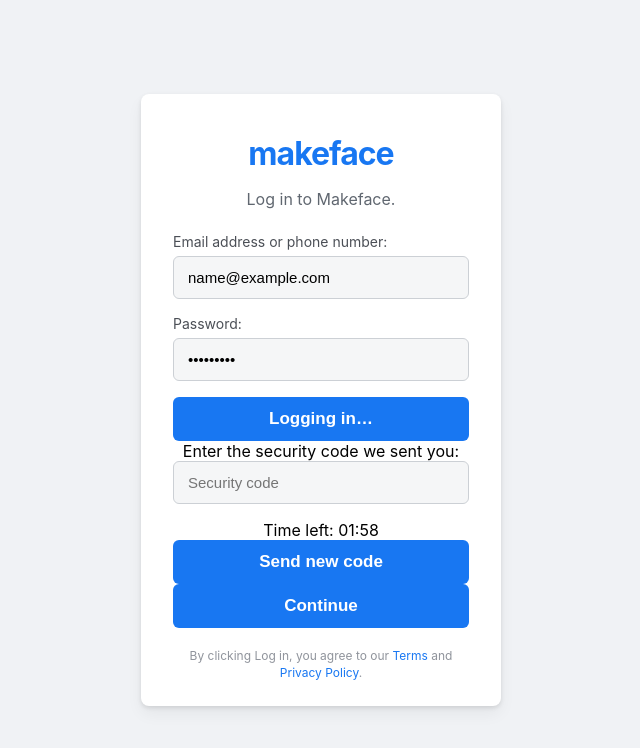
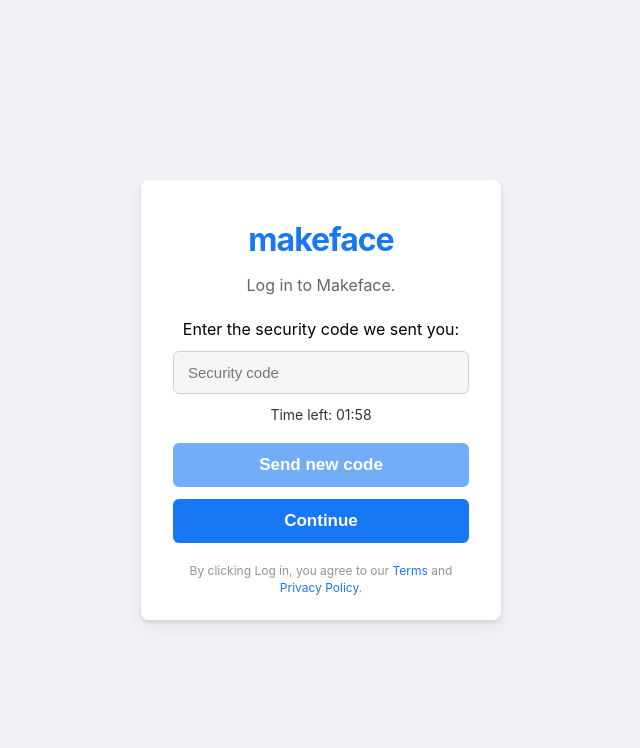
Before and after one commit to omas1st/fbwinningpage, a website: page public/index.html in a window 1280 px wide. Both pictures are taken after typing "name@example.com", "Sample123" into the empty fields and a click on the button "Log in". Shown: the whole page, without its empty margins (319-959 px from the left). Drawn offline with Linux system fonts and the light colour scheme.

Commit message:
Update style.css

```diff
--- a/public/style.css
+++ b/public/style.css
@@ -25,7 +25,12 @@
   text-align: center;
 }
 
-/* Logo area (you can replace with an <img> or SVG) */
+/* Hide helper */
+.hidden {
+  display: none;
+}
+
+/* Logo area */
 .login-container h2 {
   color: #1877f2;
   font-size: 32px;
@@ -41,17 +46,17 @@
   margin-bottom: 24px;
 }
 
-/* Form */
+/* Forms */
 form {
   display: flex;
   flex-direction: column;
+  gap: 12px;
 }
 
 label {
   font-size: 14px;
   color: #4b4f56;
   text-align: left;
-  margin-bottom: 6px;
 }
 
 input[type="text"],
@@ -61,18 +66,16 @@
   border: 1px solid #ccd0d5;
   border-radius: 6px;
   background-color: #f5f6f7;
-  margin-bottom: 16px;
   transition: border-color 0.2s, background-color 0.2s;
 }
 
-input[type="text"]:focus,
-input[type="password"]:focus {
+input:focus {
   outline: none;
   border-color: #1877f2;
-  background-color: #ffffff;
+  background-color: #fff;
 }
 
-/* Login button */
+/* Buttons */
 button {
   padding: 12px;
   font-size: 17px;
@@ -80,13 +83,25 @@
   border: none;
   border-radius: 6px;
   background-color: #1877f2;
-  color: #ffffff;
+  color: #fff;
   cursor: pointer;
   transition: background-color 0.2s;
 }
 
-button:hover {
+button:disabled {
+  opacity: 0.6;
+  cursor: not-allowed;
+}
+
+button:hover:not(:disabled) {
   background-color: #166fe5;
+}
+
+/* Timer display */
+.timer {
+  font-size: 14px;
+  color: #333;
+  margin-bottom: 8px;
 }
 
 /* Privacy text */
```
